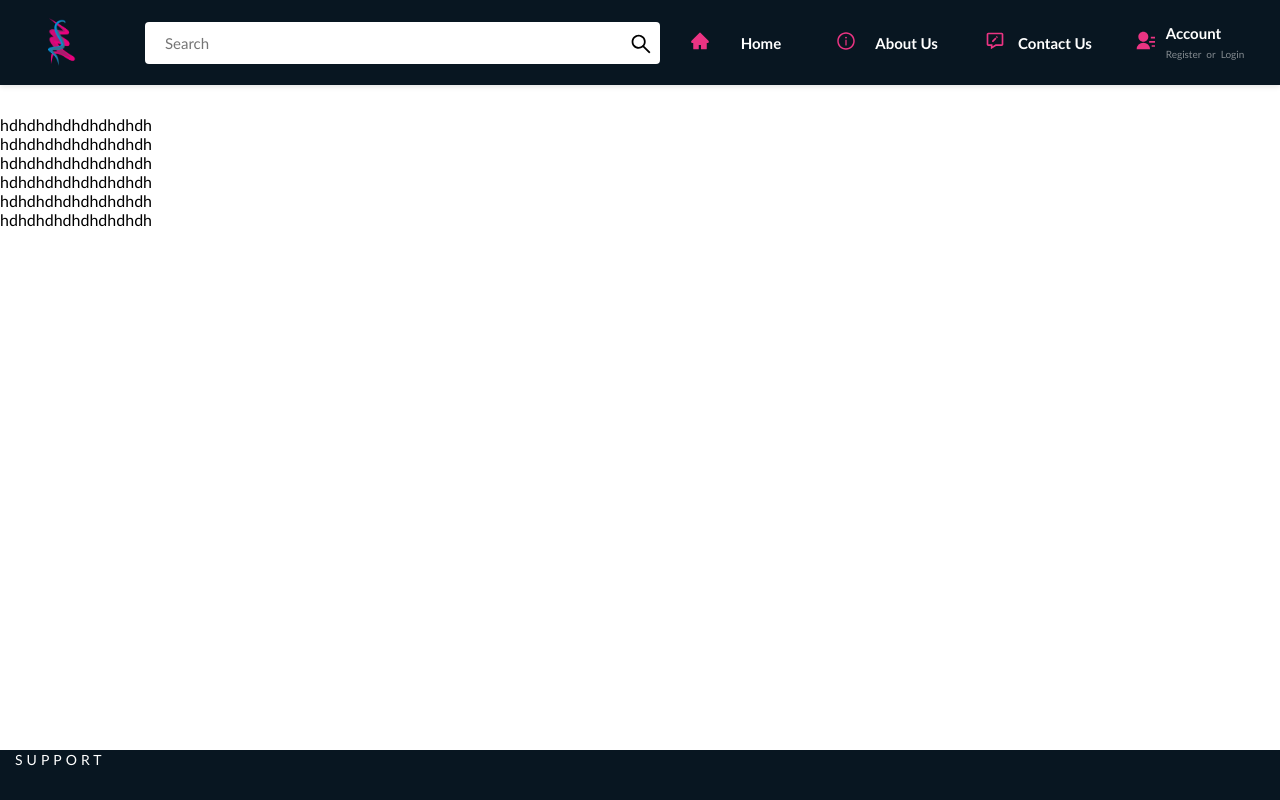
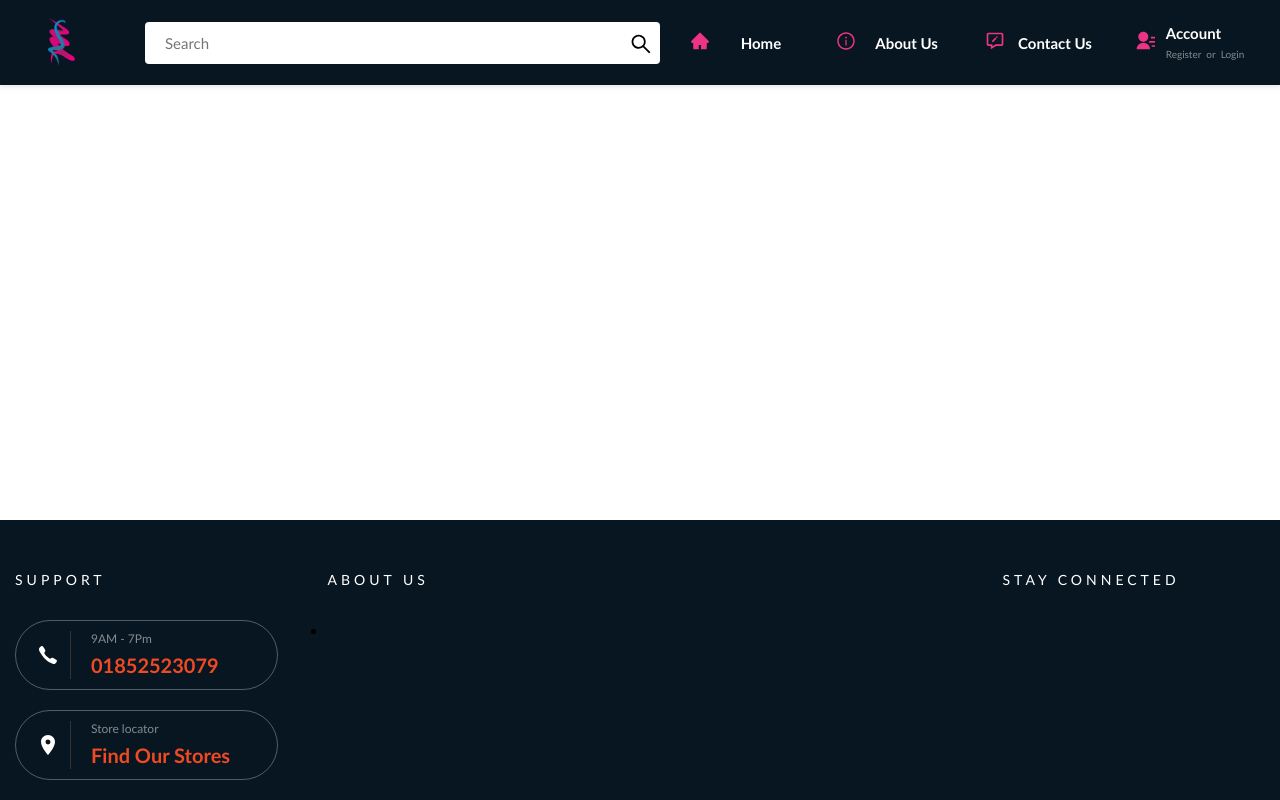
Before and after one commit to Tohid001/Sita-ecom, a React (Create React App) app in the folder front-end/: page / in a window 1280 px wide. Built offline with nearby package versions, Linux system fonts and the light colour scheme.

Commit message:
footer version 1

```diff
--- a/front-end/src/App.js
+++ b/front-end/src/App.js
@@ -12,7 +12,7 @@ function App() {
 
         <Routes>
           <Route path="/" element={<Home />}>
-            <Route />
+            <Route path="stores" element={<p>stores</p>} />
           </Route>
         </Routes>
       </Router>
--- a/front-end/src/components/layout/footer/Footer.js
+++ b/front-end/src/components/layout/footer/Footer.js
@@ -1,5 +1,6 @@
 import React from "react";
 import Mainfooter from "./Mainfooter";
+
 import { StyledFooter } from "./Footer.styled";
 import { StyledFooterContainer } from "./Footer.styled";
 
--- a/front-end/src/components/layout/footer/Footer.styled.js
+++ b/front-end/src/components/layout/footer/Footer.styled.js
@@ -9,7 +9,7 @@ export const StyledFooter = styled.div`
     font-size: 14px;
   }
   @media (min-width: 1280px) {
-    padding: 0;
+    padding: 50px 0 0;
     font-size: 16px;
   }
 `;
@@ -18,29 +18,9 @@ export const StyledFooterContainer = styled.div`
   width: 100%;
   padding-right: 15px;
   padding-left: 15px;
-  margin-right: auto;
-  margin-left: auto;
+
   @media (min-width: 1366px) {
+    margin: auto;
     max-width: 1320px;
   }
 `;
-
-export const StyledMainFooter = styled.div`
-  display: flex;
-  @media (max-width: 768px) {
-    flex-wrap: wrap;
-    padding: 20px 0 0;
-    border-bottom: none;
-  }
-  @media (max-width: 1279px) {
-    font-size: 14px;
-  }
-`;
-
-export const StyledContactContainer = styled.div`
-  @media (max-width: 768px) {
-    flex: 1 1 100%;
-    padding: 0;
-    margin-bottom: 10px;
-  }
-`;
--- a/front-end/src/components/layout/footer/MainFooter.styled.js
+++ b/front-end/src/components/layout/footer/MainFooter.styled.js
@@ -3,29 +3,33 @@ import styled from "styled-components";
 export const StyledMainFooter = styled.div`
   display: flex;
 
+  @media (max-width: 1279px) {
+    font-size: 14px;
+  }
   @media (max-width: 768px) {
     flex-wrap: wrap;
     padding: 20px 0 0;
     border-bottom: none;
   }
-  @media (max-width: 1279px) {
-    font-size: 14px;
-    /* padding-top: 50px; */
-  }
 `;
 
-export const StyledContactContainer = styled.div`
-  @media (max-width: 768px) {
-    flex: 1 1 100%;
-    margin-bottom: 10px;
-  }
+export const StyleMainFooterContainer = styled.div`
+  flex: 1 1 100%;
+  margin-bottom: 10px;
   @media (min-width: 768px) {
-    flex: 1 1 25%;
-    padding-right: 50px;
+    flex: ${({ type }) => (type === "aboutUs" ? "1 1 50%" : "1 1 25%")};
+    padding: ${({ type }) =>
+      type === "aboutUs"
+        ? 0
+        : type === "contacts"
+        ? "0 50px 0 0"
+        : "0 0 0 50px"};
+    margin-bottom: 0;
   }
 `;
 
 export const StyledHeader = styled.h4`
+  white-space: nowrap;
   color: #fff;
   margin-bottom: 30px;
   font-size: 14px;
@@ -39,3 +43,97 @@ export const StyledHeader = styled.h4`
     font-size: 11px;
   }
 `;
+
+export const StyledContactBox = styled.a`
+  display: flex;
+
+  padding: 10px 0;
+  border-radius: 50px;
+  cursor: pointer;
+  margin-bottom: 20px;
+  border: 1px solid rgba(255, 255, 255, 0.3);
+  text-decoration: none;
+  color: #ef4a23;
+  &:hover {
+    @media (min-width: 768px) {
+      border-color: #ef4a23;
+    }
+  }
+  @media (max-width: 768px) {
+    max-width: 300px;
+    margin: 0 auto 20px;
+  }
+  @media (min-width: 768px) {
+    width: 100%;
+    padding-right: 4px;
+  }
+`;
+
+export const StyledContactIconContainer = styled.div`
+  display: flex;
+  justify-content: center;
+  align-items: center;
+  padding: 0 10px 0 20px;
+  margin-right: 20px;
+  border-right: 1px solid #333;
+`;
+
+export const StyledContactText = styled.div`
+  flex-basis: 100%;
+  font-weight: normal;
+  white-space: nowrap;
+
+  & p {
+    margin: 0 0 4px;
+    font-size: 12px;
+    line-height: 16px;
+    color: rgba(255, 255, 255, 0.5);
+  }
+
+  & h5 {
+    color: #ef4a23;
+    font-size: 20px;
+    line-height: 28px;
+    @media (min-width: 768px) {
+      border-color: #ef4a23;
+      font-size: 20px;
+    }
+  }
+`;
+
+export const StyledAboutBox = styled.ul`
+  @media (max-width: 1279px) {
+    display: flex;
+    flex-wrap: wrap;
+  }
+  @media (max-width: 768px) {
+    text-align: center;
+    display: block;
+    padding-bottom: 20px;
+  }
+`;
+
+export const StyledAboutItem = styled.li`
+  @media (max-width: 1279px) {
+    width: 50%;
+    flex: 0 0 50%;
+    padding: 0 0 15px;
+  }
+  @media (max-width: 768px) {
+    width: auto;
+    padding: 0 10px;
+    margin-bottom: 10px;
+    position: relative;
+    &:after {
+      content: "";
+      display: inline-block;
+      width: 4px;
+      height: 4px;
+      border-radius: 3px;
+      background: #666;
+      position: absolute;
+      right: -4px;
+      top: 9px;
+    }
+  }
+`;
--- a/front-end/src/components/layout/footer/Mainfooter.js
+++ b/front-end/src/components/layout/footer/Mainfooter.js
@@ -1,14 +1,55 @@
 import React from "react";
-import { StyledMainFooter } from "./MainFooter.styled";
-import { StyledContactContainer } from "./MainFooter.styled";
-import { StyledHeader } from "./MainFooter.styled";
-
+import { NavLink } from "react-router-dom";
+import {
+  StyledMainFooter,
+  StyleMainFooterContainer,
+  StyledHeader,
+  StyledContactBox,
+  StyledContactIconContainer,
+  StyledContactText,
+  StyledAboutBox,
+  StyledAboutItem,
+} from "./MainFooter.styled";
+import { IoIosCall } from "react-icons/io";
+import { MdLocationOn } from "react-icons/md";
+import { IconContext } from "react-icons";
 function Mainfooter() {
   return (
     <StyledMainFooter>
-      <StyledContactContainer>
-        <StyledHeader>Support</StyledHeader>
-      </StyledContactContainer>
+      <IconContext.Provider value={{ color: "white", size: "24px" }}>
+        <StyleMainFooterContainer type="contacts">
+          <StyledHeader>Support</StyledHeader>
+          <StyledContactBox href="tel:01852523079">
+            <StyledContactIconContainer>
+              <IoIosCall />
+            </StyledContactIconContainer>
+            <StyledContactText>
+              <p>9AM - 7Pm</p>
+              <h5>01852523079</h5>
+            </StyledContactText>
+          </StyledContactBox>
+          <StyledContactBox as={NavLink} to="/stores">
+            <StyledContactIconContainer>
+              <MdLocationOn />
+            </StyledContactIconContainer>
+            <StyledContactText>
+              <p>Store locator</p>
+              <h5>Find Our Stores</h5>
+            </StyledContactText>
+          </StyledContactBox>
+        </StyleMainFooterContainer>
+      </IconContext.Provider>
+
+      <StyleMainFooterContainer type="aboutUs">
+        <StyledHeader>About us</StyledHeader>
+        <StyledAboutBox>
+          <StyledAboutItem></StyledAboutItem>
+        </StyledAboutBox>
+      </StyleMainFooterContainer>
+
+      <StyleMainFooterContainer>
+        <StyledHeader>Stay Connected</StyledHeader>
+      </StyleMainFooterContainer>
     </StyledMainFooter>
   );
 }
--- a/front-end/src/pages/Home.js
+++ b/front-end/src/pages/Home.js
@@ -18,12 +18,6 @@ function Home() {
           <Header />
         </div>
 
-        <p>hdhdhdhdhdhdhdhdh</p>
-        <p>hdhdhdhdhdhdhdhdh</p>
-        <p>hdhdhdhdhdhdhdhdh</p>
-        <p>hdhdhdhdhdhdhdhdh</p>
-        <p>hdhdhdhdhdhdhdhdh</p>
-        <p>hdhdhdhdhdhdhdhdh</p>
         <Outlet />
         <div
           style={{
```
Also changed, not shown: front-end/src/components/layout/footer/SubFooter.js (+7 -0 lines), 2 other files (tests, documents, lock files or other folders).
